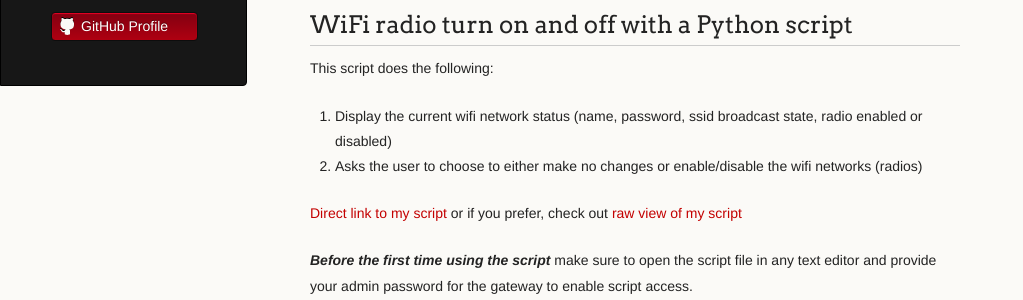
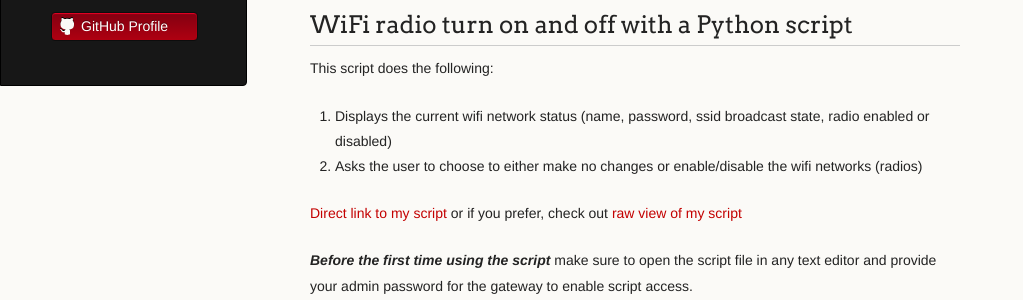
Before and after one commit to verityj/verityj.github.io, a Jekyll site: the page built from docs/index.md, in a window 1280 px wide and 900 px high. Shown: the part 279-579 px from the top of the window, without its empty margins (0-1023 px from the left). Built offline with Jekyll 4.4.1, drawn with Linux system fonts in a browser that asks for light colours; our own code applies the rules of GitHub Pages for plain Markdown files.

Commit message:
Add files via upload

```diff
--- a/docs/index.md
+++ b/docs/index.md
@@ -10,7 +10,7 @@ The code below is meant to work with the **Arcadyan KVD21 gateway** and was test
 ## WiFi radio turn on and off with a Python script
 
 This script does the following:
-1. Display the current wifi network status (name, password, ssid broadcast state, radio enabled or disabled)
+1. Displays the current wifi network status (name, password, ssid broadcast state, radio enabled or disabled)
 2. Asks the user to choose to either make no changes or enable/disable the wifi networks (radios)
 
 [Direct link to my script](https://github.com/verity-s/verity-s.github.io/blob/main/arcadyan-wifi.py) or if you prefer, check out [raw view of my script](https://raw.githubusercontent.com/verity-s/verity-s.github.io/main/T-Mobile/arcadyan-wifi.py)
```
